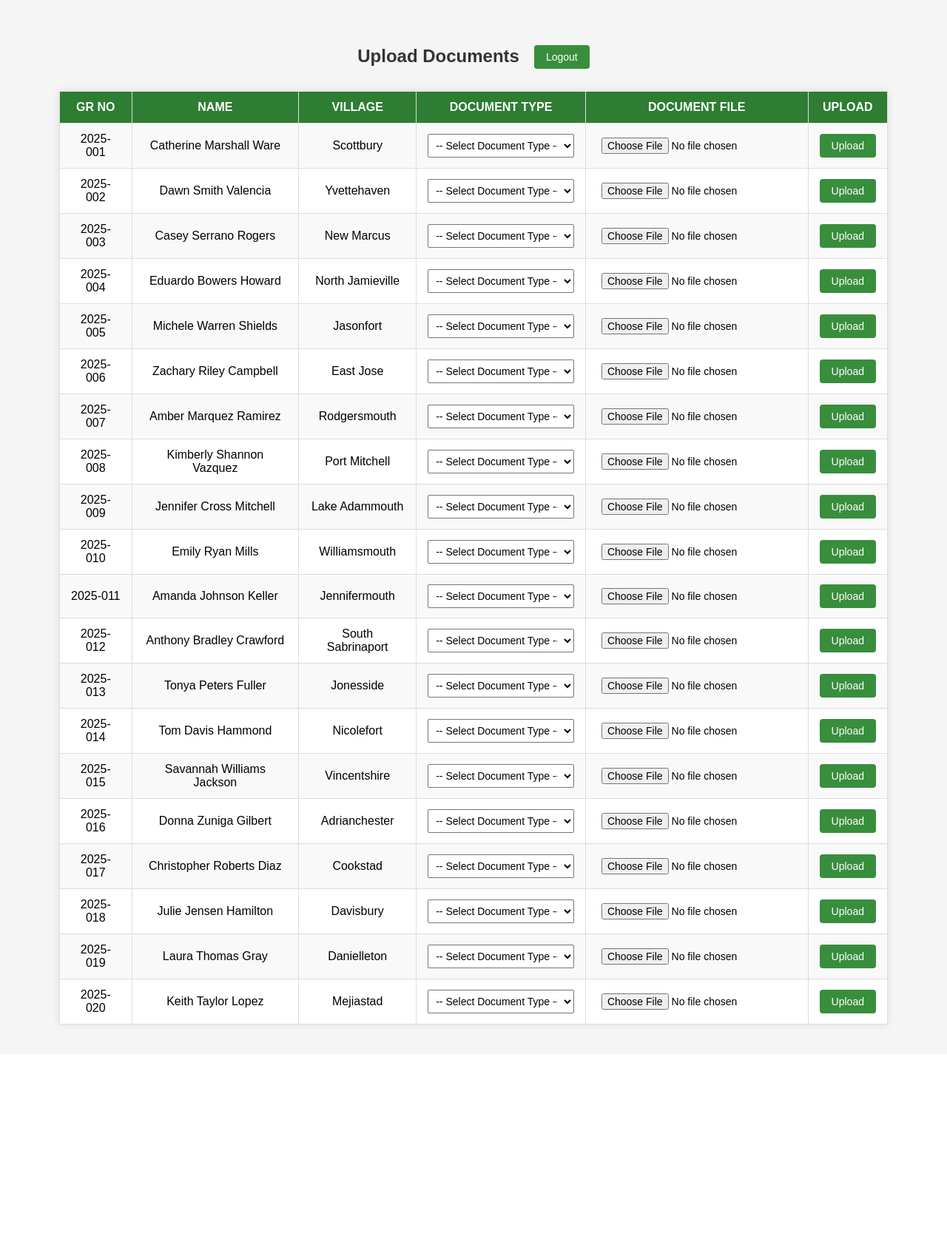
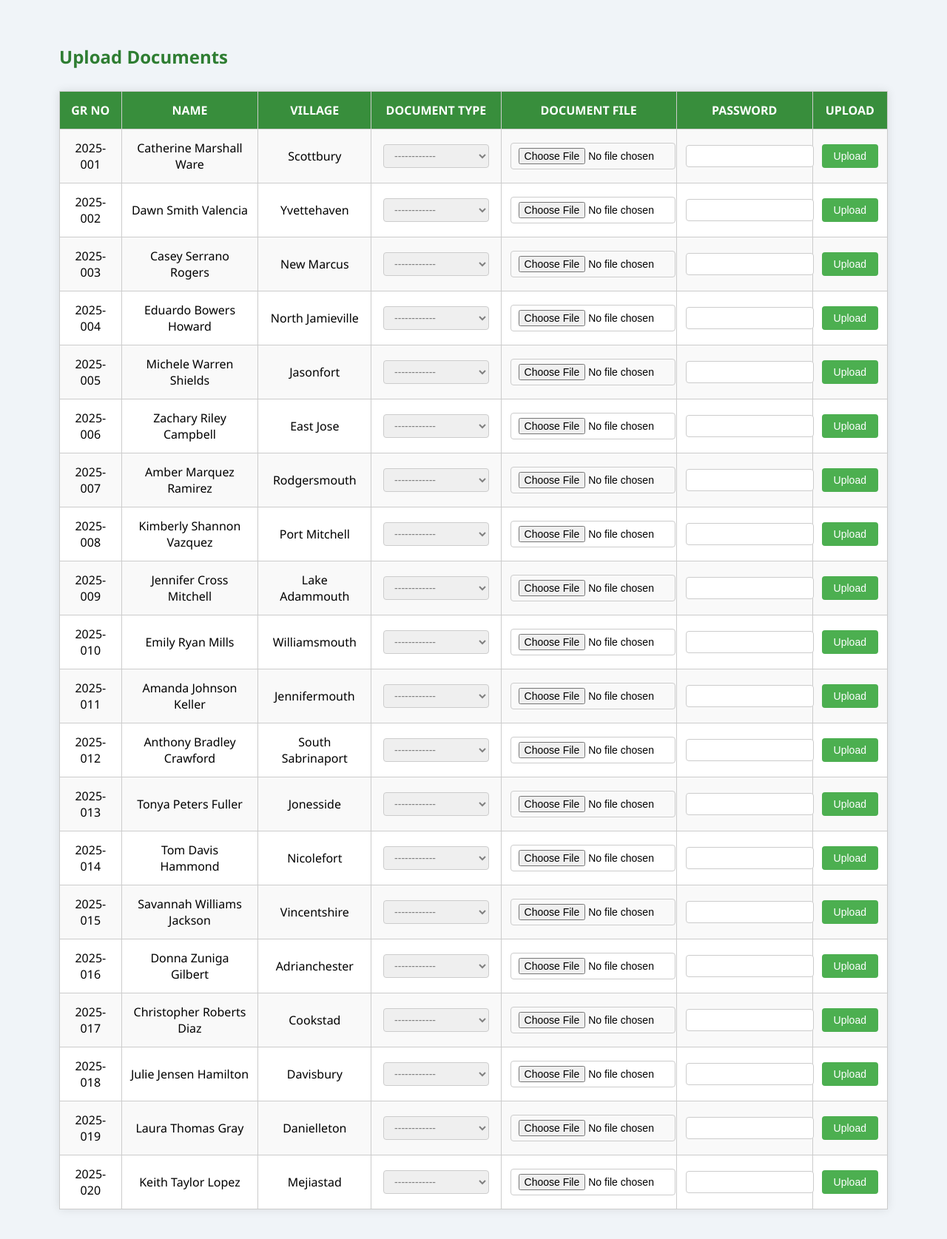
Before and after one commit to mryakshuofficial/visitor-mgmt-system, a Django app: template student_documents/templates/student_documents/upload.html in a window 1280 px wide. Shown: the whole page at 74% size. Before the commit the page ends 1391 px from the top, so only its background shows below. Run offline with Django 5.2, Linux system fonts and the light colour scheme; data comes from the database, SQL or seed files in the repository; both versions use the stored data as it was after the commit; the template is opened without the code that fills it: values that come from a table or form of the project are taken from there, most other values are stand-ins (such as "Sample title", 1, 10 or a date in 2020).

Commit message:
🔒 Added document upload & download password protection

```diff
--- a/student_documents/templates/student_documents/upload.html
+++ b/student_documents/templates/student_documents/upload.html
@@ -4,40 +4,44 @@
     <meta charset="UTF-8">
     <meta name="viewport" content="width=device-width, initial-scale=1.0">
     <title>Upload Document</title>
-</head>
     <style>
         body {
-        font-family: Arial, sans-serif;
+            font-family: 'Segoe UI', Tahoma, Geneva, Verdana, sans-serif;
             margin: 0;
-        padding: 40px 80px; /* 2 inches approx on both sides */
-        background-color: #f5f5f5;
+            padding: 40px 80px;
+            background-color: #f0f4f8;
         }
 
         h2 {
-        display: flex;
-        align-items: center;
-        justify-content: center;
             text-align: center;
             margin-bottom: 30px;
-        color: #333;
+            color: #2e7d32;
+            display: flex;
+            justify-content: space-between;
+            align-items: center;
+        }
+
+        h2 form {
+            margin: 0;
         }
 
         table {
             width: 100%;
             border-collapse: collapse;
             background-color: #fff;
-        box-shadow: 0 0 10px rgba(0, 0, 0, 0.1);
+            box-shadow: 0 0 12px rgba(0, 0, 0, 0.1);
         }
 
         th, td {
-        border: 1px solid #ddd;
-        padding: 12px 15px;
+            border: 1px solid #ccc;
+            padding: 14px 12px;
             text-align: center;
         }
 
         th {
-        background-color: #2e7d32;
-        color: white;
+            background-color: #388e3c;
+            color: #fff;
+            font-weight: 600;
             text-transform: uppercase;
         }
 
@@ -46,14 +50,21 @@
         }
 
         select,
-    input[type="file"] {
-        width: 100%;
-        padding: 6px;
+        input[type="file"],
+        input[type="password"] {
+            width: 95%;
+            padding: 6px 10px;
             font-size: 14px;
+            border: 1px solid #ccc;
+            border-radius: 4px;
+        }
+
+        select:invalid {
+            color: gray;
         }
 
         button[type="submit"] {
-        background-color: #388e3c;
+            background-color: #4caf50;
             color: white;
             padding: 8px 16px;
             border: none;
@@ -64,52 +75,76 @@
         }
 
         button[type="submit"]:hover {
-        background-color: #2e7d32;
+            background-color: #388e3c;
+        }
+
+        .alert {
+            margin-top: 20px;
+            padding: 12px 16px;
+            border-radius: 4px;
+            font-weight: bold;
+        }
+
+        .alert-success {
+            background-color: #d4edda;
+            color: #155724;
+        }
+
+        .alert-error {
+            background-color: #f8d7da;
+            color: #721c24;
         }
     </style>
+</head>
 
 <body>
     <h2>
-        Upload Documents &nbsp;&nbsp; <form method="post" action="{% url 'logout' %}">
+        Upload Documents
+        {% comment %} <form method="post" action="{% url 'logout' %}">
             {% csrf_token %}
-            <button type="submit" class="btn btn-danger">Logout</button>
-        </form>
+            <button type="submit" style="background-color: #d32f2f;">Logout</button>
+        </form> {% endcomment %}
     </h2>
-<table border="1" cellspacing="0" cellpadding="5">
+
+    <table>
         <tr>
             <th>GR No</th>
             <th>Name</th>
             <th>Village</th>
             <th>Document Type</th>
             <th>Document File</th>
+            <th>Password</th>
             <th>Upload</th>
         </tr>
         {% for student in students %}
         <tr>
-        <form method="post" enctype="multipart/form-data">
+            <form method="POST" enctype="multipart/form-data">
                 {% csrf_token %}
-            <td>{{ student.gr_no }}
-                <input type="hidden" name="gr_no" value="{{ student.gr_no }}">
-            </td>
-            <td>{{ student.fname }} {{ student.lname }} {{ student.surname }}</td>
+                <td>{{ student.gr_no }}</td>
+                <td>{{ student.name }}</td>
                 <td>{{ student.village }}</td>
                 <td>
                     <select name="document_type" required>
-                  <option value="">-- Select Document Type --</option>
-                  {% for code, label in document_types %}
-                      <option value="{{ code }}">{{ label }}</option>
+                        <option value="" disabled selected>------------</option>
+                        {% for type, label in document_types %}
+                            <option value="{{ type }}">{{ label }}</option>
                         {% endfor %}
                     </select>
                 </td>
-            <td>
-                <input type="file" name="document" required>
-            </td>
-            <td>
-                <button type="submit">Upload</button>
-            </td>
+                <td><input type="file" name="document" required></td>
+                <td><input type="password" name="password" required></td>
+                <td><button type="submit">Upload</button></td>
             </form>
         </tr>
         {% endfor %}
     </table>
+
+    {% if document_uploaded %}
+        <div class="alert alert-success">Document uploaded successfully!</div>
+    {% endif %}
+
+    {% if error_message %}
+        <div class="alert alert-error">{{ error_message }}</div>
+    {% endif %}
 </body>
 </html>
```
Also changed, not shown: student_documents/form.py (+16 -0 lines), student_documents/views.py (+53 -20 lines), db.sqlite3, media/documents/2019-008/photo.jpg (deleted), media/documents/2021-013/marksheet_11.jpg (renamed from media/documents/2022-037/lc_10.jpg), media/documents/2021-013/marksheet_11_E8Bs4TH.jpg (added), media/documents/2021-013/photo.jpg (deleted), 1 other file. Lines whose indentation alone changed are shown as unchanged.
